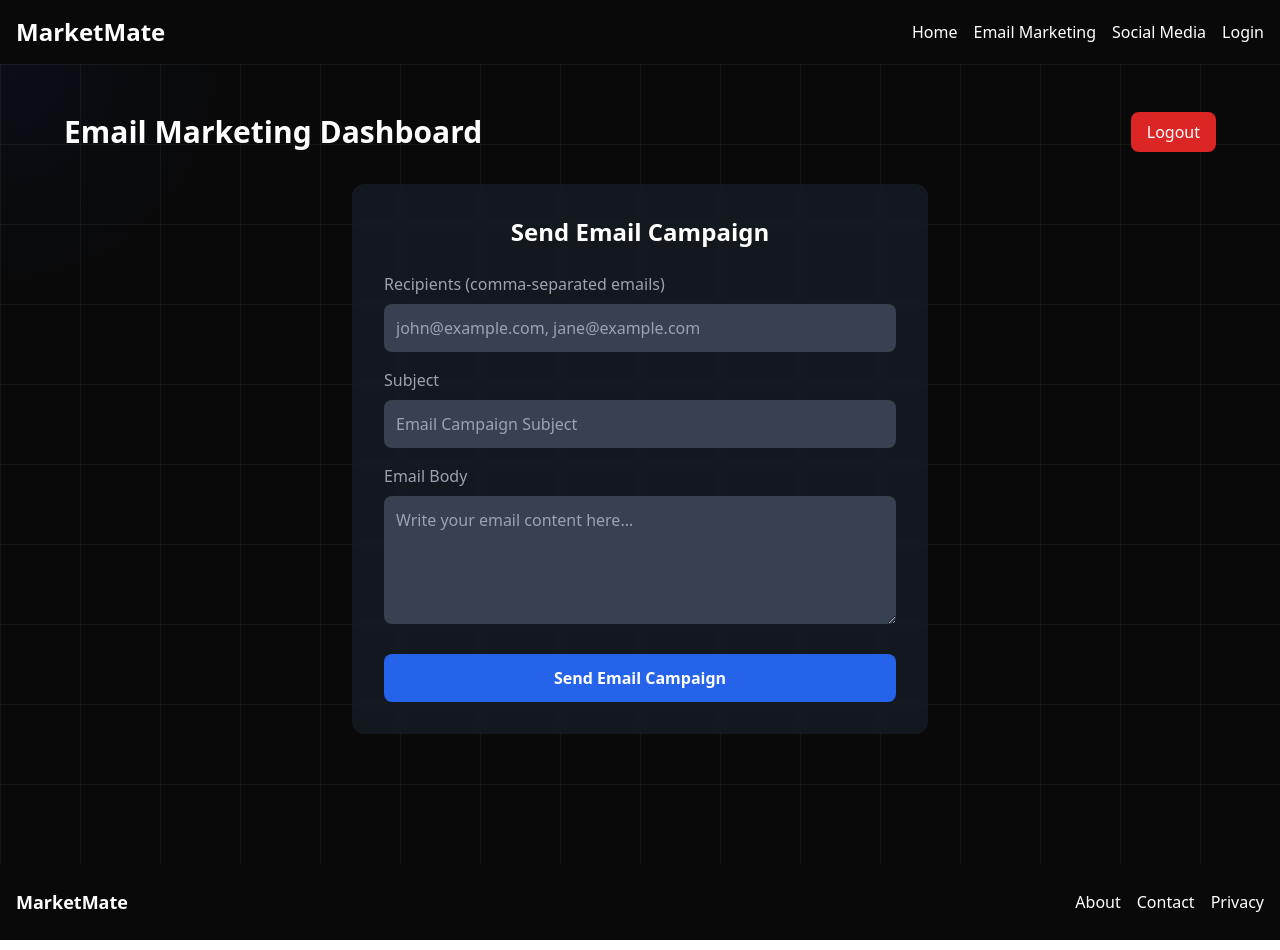
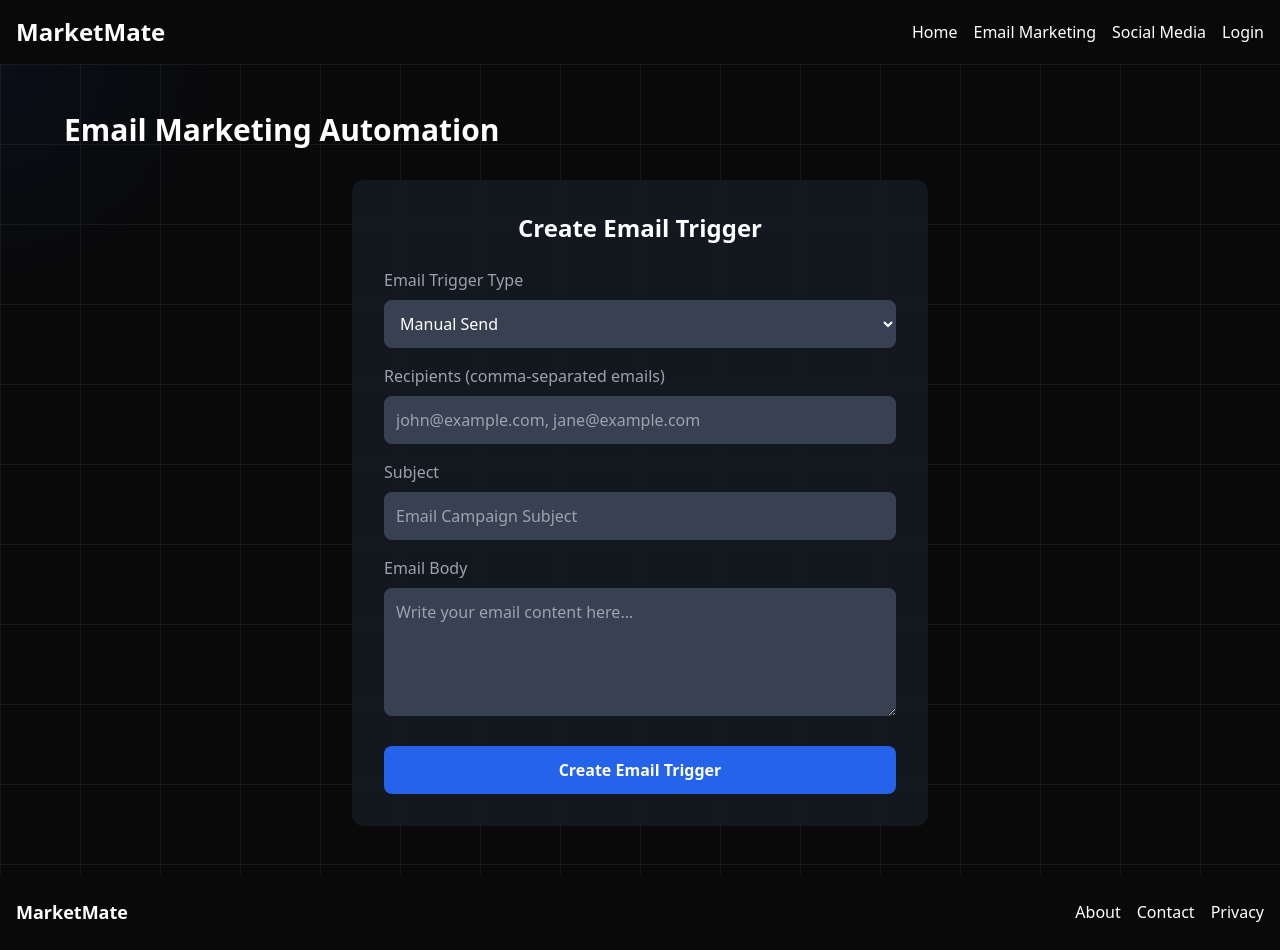
Before and after one commit to Sushant0753/MarketMate, a React (Vite) app in the folder frontend/: page /email in a window 1280 px wide. Built offline with nearby package versions, Linux system fonts and the light colour scheme.

Commit message:
update/frontend

```diff
--- a/frontend/src/Components/Pages/EmailMarketingPage.jsx
+++ b/frontend/src/Components/Pages/EmailMarketingPage.jsx
@@ -18,12 +18,12 @@ const Notification = ({ message, type }) => {
 };
 
 const EmailMarketingPage = () => {
-  const { logout } = useAuth();
   const [notification, setNotification] = useState({ message: '', type: '' });
   const [emailForm, setEmailForm] = useState({
     recipients: '',
     subject: '',
-    body: ''
+    body: '',
+    triggerType: 'manual' // Added to specify email trigger type
   });
 
   const showNotification = (message, type = 'success') => {
@@ -45,7 +45,8 @@ const EmailMarketingPage = () => {
       const response = await axios.post('https://marketmate.vercel.app/send_email', {
         recipients: recipientsList,
         subject: emailForm.subject,
-        body: emailForm.body
+        body: emailForm.body,
+        triggerType: emailForm.triggerType
       });
 
       showNotification(response.data.message);
@@ -54,7 +55,8 @@ const EmailMarketingPage = () => {
       setEmailForm({
         recipients: '',
         subject: '',
-        body: ''
+        body: '',
+        triggerType: 'manual'
       });
     } catch (error) {
       const errorMessage = error.response?.data?.message || 'Failed to send email';
@@ -67,22 +69,30 @@ const EmailMarketingPage = () => {
       <Notification message={notification.message} type={notification.type} />
       <div className="min-h-screen flex flex-col items-center justify-start p-4 md:p-8 lg:p-12">
         <div className="w-full max-w-6xl">
-          <div className="flex justify-between items-center mb-8">
-            <h1 className="text-3xl font-bold text-white">
-              Email Marketing Dashboard
-            </h1>
-            <button
-              onClick={logout}
-              className="bg-red-600 hover:bg-red-700 text-white px-4 py-2 rounded-lg"
-            >
-              Logout
-            </button>
-          </div>
+          <h1 className="text-3xl font-bold text-white mb-8">
+            Email Marketing Automation
+          </h1>
 
           <form onSubmit={handleEmailSend} className="w-full max-w-xl mx-auto bg-gray-800/50 backdrop-blur-sm p-8 rounded-xl">
             <h2 className="text-2xl font-bold text-white mb-6 text-center">
-              Send Email Campaign
+              Create Email Trigger
             </h2>
+            <div className="mb-4">
+              <label htmlFor="triggerType" className="block text-gray-400 mb-2">
+                Email Trigger Type
+              </label>
+              <select
+                id="triggerType"
+                value={emailForm.triggerType}
+                onChange={(e) => setEmailForm({...emailForm, triggerType: e.target.value})}
+                className="w-full p-3 bg-gray-700 rounded-lg text-white focus:outline-none"
+              >
+                <option value="manual">Manual Send</option>
+                <option value="subscription">New Subscription</option>
+                <option value="cart_abandoned">Abandoned Cart</option>
+                <option value="welcome">Welcome Email</option>
+              </select>
+            </div>
             <div className="mb-4">
               <label htmlFor="recipients" className="block text-gray-400 mb-2">
                 Recipients (comma-separated emails)
@@ -124,7 +134,7 @@ const EmailMarketingPage = () => {
               type="submit"
               className="w-full bg-blue-600 hover:bg-blue-700 text-white font-bold py-3 rounded-lg transition duration-300"
             >
-              Send Email Campaign
+              Create Email Trigger
             </button>
           </form>
         </div>
```
